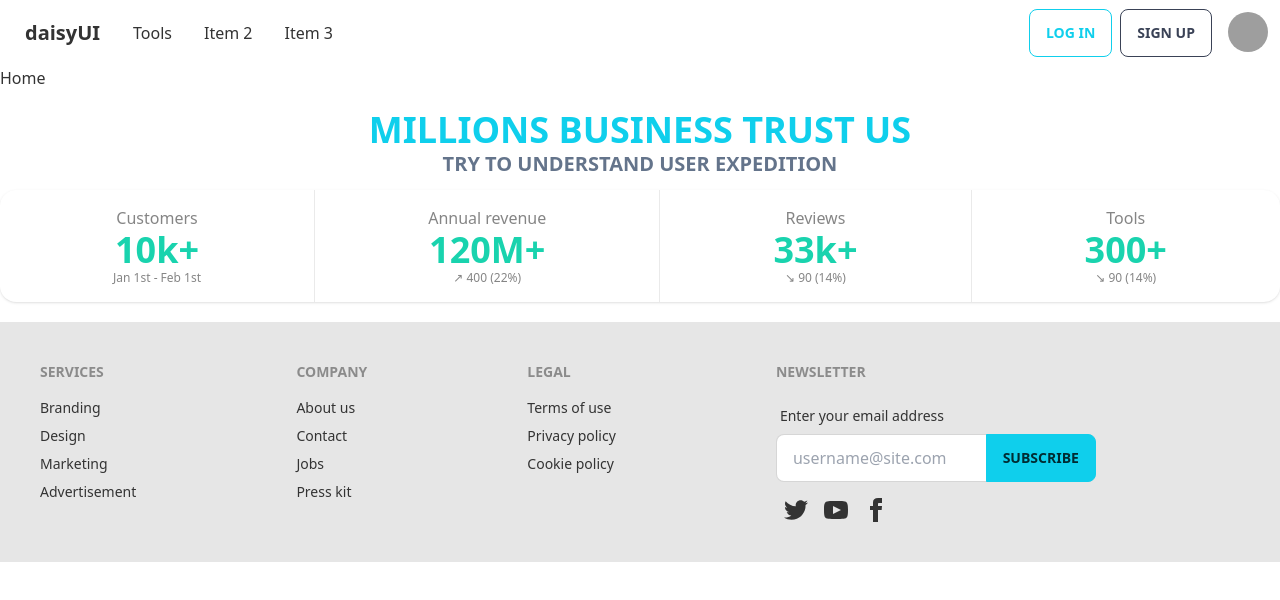
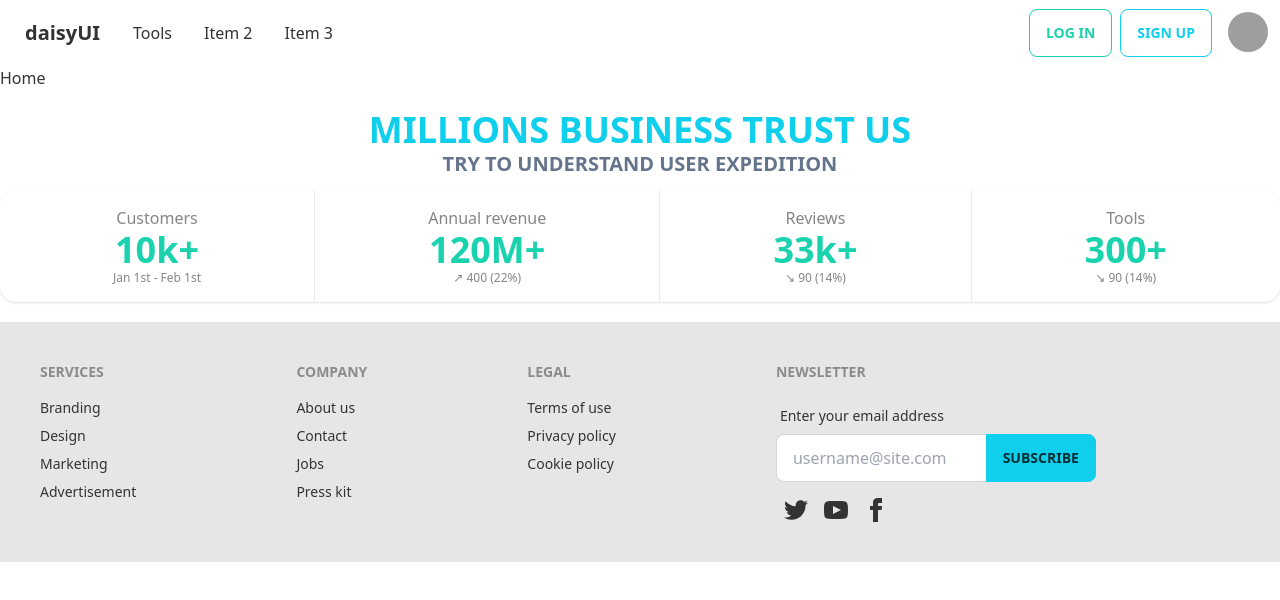
Before and after one commit to Fahimmuntasir1/FR-Tools-Web-app, a React (Create React App) app: page / in a window 1280 px wide. Shown: the top 600 px of the page. Built offline with nearby package versions, Linux system fonts and the light colour scheme; grey boxes are pictures that could not be loaded.

Commit message:
some changes

```diff
--- a/src/App.js
+++ b/src/App.js
@@ -1,7 +1,7 @@
 import { Route, Routes } from "react-router-dom";
 import Home from "./Components/Pages/Home/Home";
-import LogIn from "./Components/Pages/Signup/Login/LogIn";
-import SignUp from "./Components/Pages/Signup/Login/SignUp";
+import LogIn from "./Components/Pages/Signup/LogIn";
+import SignUp from "./Components/Pages/Signup/SignUp";
 import Footer from "./Components/Sheared/Footer";
 import Navbar from "./Components/Sheared/Navbar";
 
--- a/src/Components/Sheared/Navbar.js
+++ b/src/Components/Sheared/Navbar.js
@@ -56,16 +56,16 @@ const Navbar = () => {
       </div>
 
       <div class="navbar-end">
-        <Link to="login" className="btn btn-outline btn-primary mx-2">
+        <Link to="login" className="btn btn-outline btn-secondary mx-2">
           Log in
         </Link>
-        <Link to="signup" className="btn btn-outline btn-accent mr-3">
+        <Link to="signup" className="btn btn-outline btn-primary mr-3">
           Sign up
         </Link>
         <div class="dropdown dropdown-end">
           <label tabindex="0" class="btn btn-ghost btn-circle avatar">
             <div class="w-10 rounded-full">
-              <img src="https://api.lorem.space/image/face?hash=33791" />
+              <img src="https://api.lorem.space/image/face?hash=33791" alt="" />
             </div>
           </label>
           <ul
```
Also changed, not shown: src/Components/Pages/Signup/LogIn.js (renamed from src/Components/Pages/Signup/Login/LogIn.js), src/Components/Pages/Signup/SignUp.js (renamed from src/Components/Pages/Signup/Login/SignUp.js).
